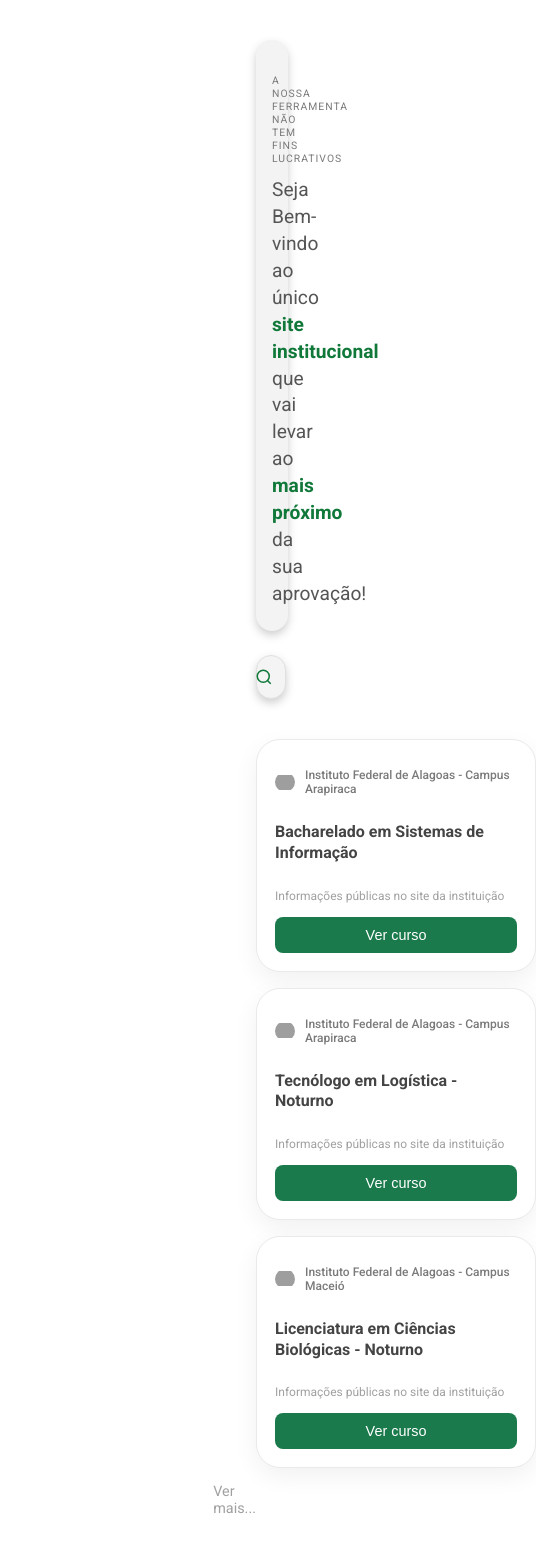
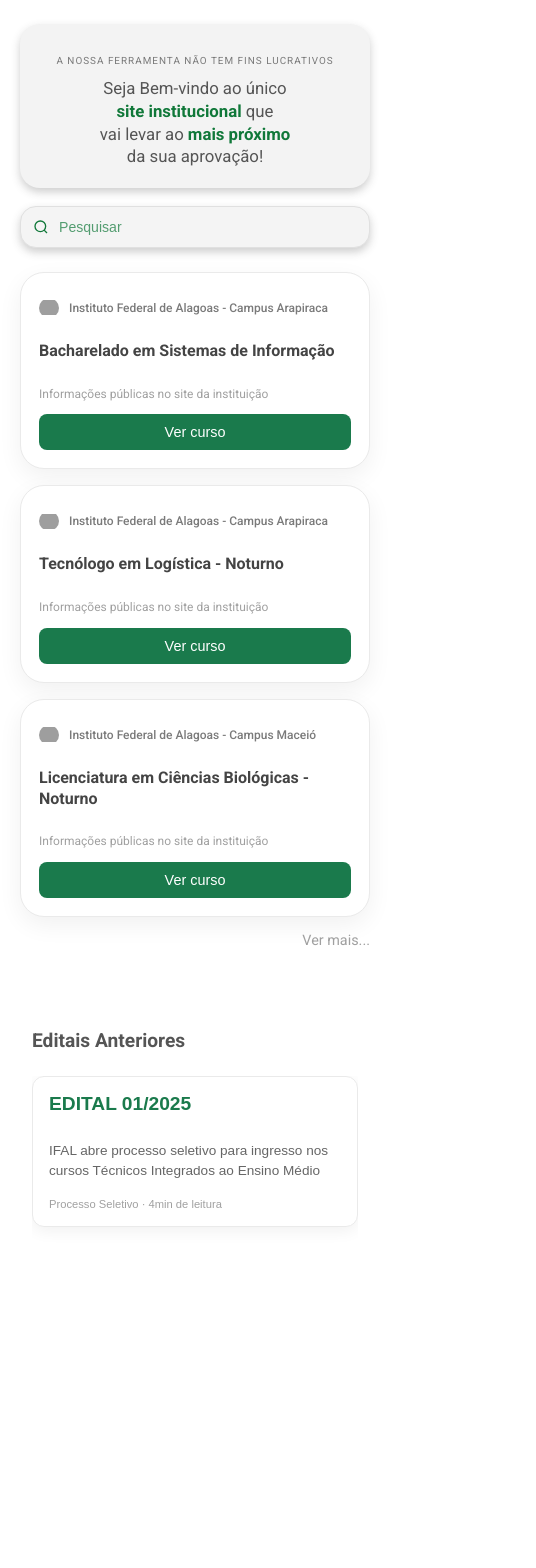
Before and after one commit to rayantoniel/preparaif, a React (Vite) app in the folder frontend/: page / in a window 390 px wide. Shown: the top 1568 px of the page, 536 px wide, since content can reach past the window. After the commit the page ends 1291 px from the top, so only its background shows below. Built offline with nearby package versions, Linux system fonts and the light colour scheme; grey boxes are pictures that could not be loaded.

Commit message:
feat: Add responsiveness to the final components.

```diff
--- a/frontend/src/App.css
+++ b/frontend/src/App.css
@@ -1,6 +1,15 @@
 .app-container{
   display: flex;
   flex-direction: column;
-  margin: 40px 16rem;
+  width: min(1200px, 100% - clamp(24px, 6vw, 96px));
+  margin: 40px auto;
   gap: 48px;
 }
+
+@media (max-width: 480px) {
+  .app-container {
+    width: calc(100% - 40px);
+    margin: 24px auto;
+    gap: 32px;
+  }
+}
--- a/frontend/src/components/EditaisList.jsx
+++ b/frontend/src/components/EditaisList.jsx
@@ -4,14 +4,18 @@
 
 export default function EditaisList() {
   return (
-    <div className="editais">
-      <h2 className="title">Editais Anteriores</h2>
+    <section className="editais">
+      <div className="editais-header">
+        <h2 className="title">Editais Anteriores</h2>
+      </div>
 
       <div className="editais-carousel">
         {editais.map((edital) => (
-          <Edital key={edital.id} edital={edital} />
+          <div className="edital-item" key={edital.id}>
+            <Edital edital={edital} />
+          </div>
         ))}
       </div>
-    </div>
+    </section>
   );
 }
--- a/frontend/src/components/EditalCard.css
+++ b/frontend/src/components/EditalCard.css
@@ -1,18 +1,18 @@
 .editais {
-  padding: 40px 0;
+  padding: 40px 16px;
 }
 
 .title {
-  font-size: 1rem;
+  font-size: clamp(1.2rem, 2vw, 1.8rem);
   color: #555;
   margin-bottom: 24px;
 }
 
 .editais-carousel {
   display: flex;
-  gap: 20px;
+  gap: 16px;
   overflow-x: auto;
-  padding-bottom: 20px;
+  padding-bottom: 16px;
   scroll-snap-type: x mandatory;
   -webkit-overflow-scrolling: touch;
 }
@@ -27,27 +27,34 @@
 }
 
 .edital-card {
-  width: 10rem;
+  width: 100%;
+  min-width: 0;
+
   background: white;
-  padding: 24px;
+  padding: 20px;
   border-radius: 12px;
+
   box-shadow: 0 4px 16px rgba(0,0,0,0.06);
   border: 1px solid #eaeaea;
+
   scroll-snap-align: start;
+
   display: flex;
   flex-direction: column;
+  text-align: left;
+  appearance: none;
+  cursor: pointer;
 }
 
 .edital-card h2 {
-  font-size: 1.5rem;
+  font-size: clamp(1.2rem, 2vw, 1.6rem);
   color: #1a7a4c;
-  margin-top: 0;
-  margin-bottom: 12px;
+  margin: 0 0 12px 0;
 }
 
 .edital-card p {
   width: 100%;
-  font-size: 0.6rem;
+  font-size: clamp(0.85rem, 1.5vw, 0.95rem);
   color: #666;
   line-height: 1.5;
   margin-bottom: 16px;
@@ -56,17 +63,55 @@
 
 .edital-card small {
   display: block;
-  font-size: 0.4rem;
+  font-size: clamp(0.7rem, 1.2vw, 0.8rem);
   color: #a0a0a0;
   font-weight: 500;
 }
 
+.edital-item {
+  flex: 0 0 clamp(240px, 82vw, 320px);
+  max-width: 100%;
+}
+
 @media (max-width: 480px) {
+  .editais {
+    padding: 24px 12px;
+  }
+
+  .edital-item {
+    flex-basis: 88vw;
+  }
+
   .edital-card {
-    min-width: 260px;
-    padding: 20px;
-  }
-  .title {
-    font-size: 1.5rem;
+    padding: 16px;
   }
 }
+
+@media (min-width: 768px) {
+  .editais {
+    padding: 40px 32px;
+  }
+
+  .editais-carousel {
+    gap: 20px;
+  }
+
+  .edital-item {
+    flex-basis: 300px;
+  }
+}
+
+@media (min-width: 1024px) {
+  .editais-carousel {
+    display: grid;
+    grid-template-columns: repeat(auto-fit, minmax(260px, 1fr));
+    gap: 20px;
+    overflow-x: visible;
+    padding-bottom: 0;
+    scroll-snap-type: none;
+  }
+
+  .edital-item {
+    flex: initial;
+  }
+}
--- a/frontend/src/components/HeaderHome.css
+++ b/frontend/src/components/HeaderHome.css
@@ -13,6 +13,7 @@
   padding: 32px 24px;
   text-align: center;
   box-shadow: 0 4px 8px #3c3c3c40;
+  overflow-wrap: anywhere;
 }
 
 .hero-subtitle {
@@ -24,11 +25,12 @@
 }
 
 .hero-title {
-  font-size: 1.6rem;
+  font-size: clamp(1.2rem, 2.2vw, 1.6rem);
   color: #555;
   font-weight: 400;
   line-height: 1.4;
   margin: 0;
+  text-wrap: balance;
 }
 
 .highlight-green {
@@ -101,29 +103,39 @@
 
 @media (max-width: 480px) {
   .header-container {
-    gap: 24px;
+    gap: 18px;
+    margin-bottom: 24px;
   }
 
   .hero-banner {
-    padding: 24px 16px;
-    border-radius: 24px;
+    padding: 20px 14px;
+    border-radius: 20px;
   }
 
   .hero-subtitle {
-    font-size: 0.65rem;
+    font-size: 0.62rem;
+    line-height: 1.35;
+    margin-bottom: 10px;
   }
 
   .hero-title {
-    font-size: 1.2rem;
+    font-size: 1.05rem;
+    line-height: 1.35;
   }
 
   .search-container {
-    padding: 12px 14px;
-    border-radius: 18px;
+    padding: 11px 12px;
+    border-radius: 16px;
+    gap: 8px;
   }
 
   .search-input {
-    font-size: 0.9rem;
+    font-size: 0.88rem;
+  }
+
+  .search-icon {
+    width: 16px;
+    height: 16px;
   }
 }
 
```
